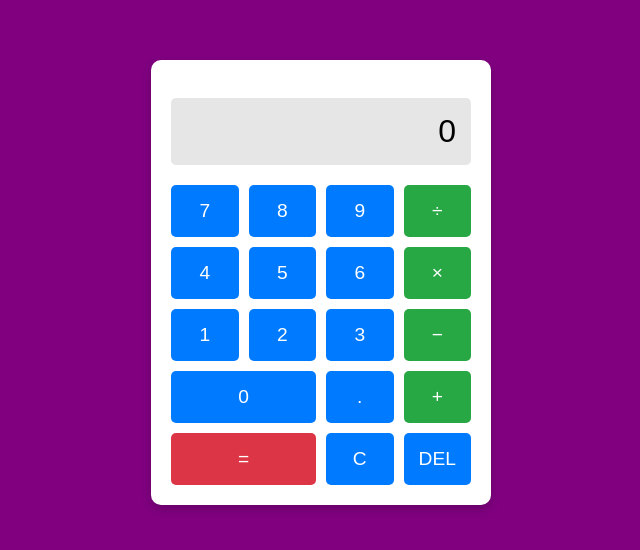
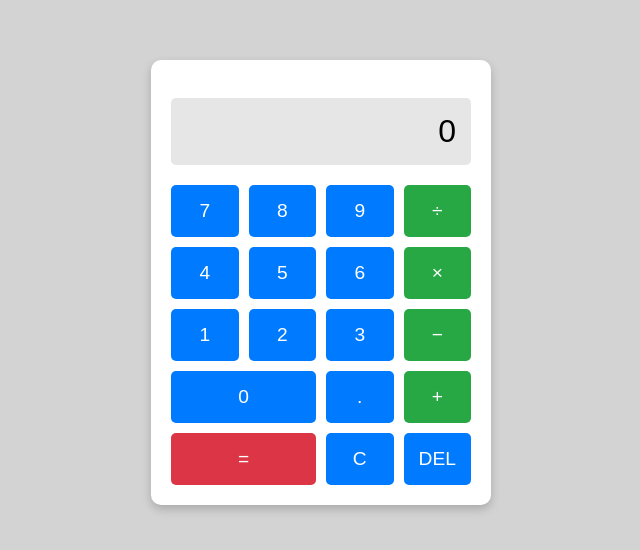
Before and after one commit to 23033219-YowSyeTeng/CalculatorAPPtrying, a website: page index.html in a window 1280 px wide. Shown: the part 118-668 px from the top of the page, without its empty margins (319-959 px from the left). Drawn offline with Linux system fonts and the light colour scheme.

Commit message:
Update index.html

```diff
--- a/index.html
+++ b/index.html
@@ -10,7 +10,7 @@
             justify-content: center;
             align-items: center;
             height: 100vh;
-            background-color: purple;
+            background-color: lightgrey;
             font-family: Arial, sans-serif;
             margin: 0;
         }
```
